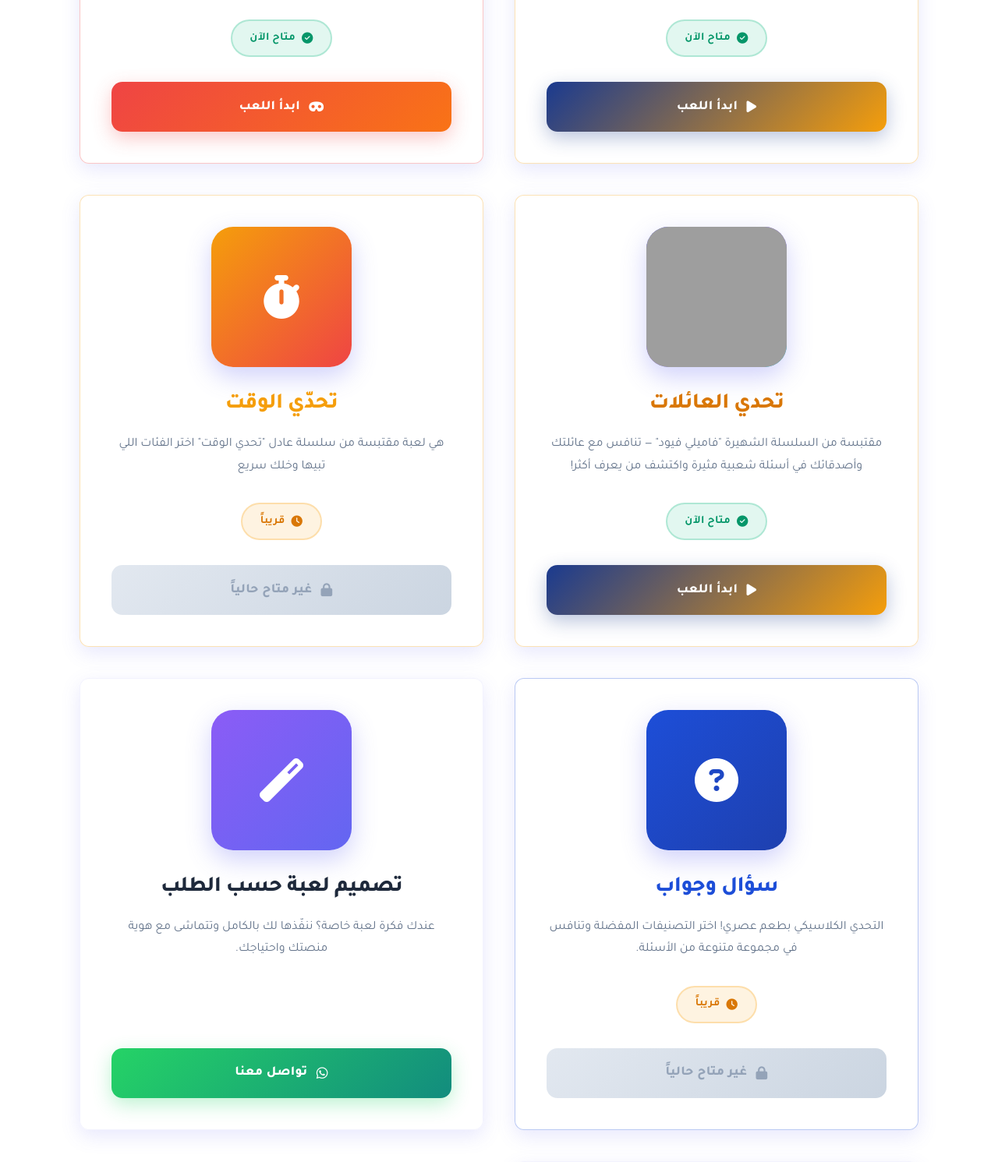
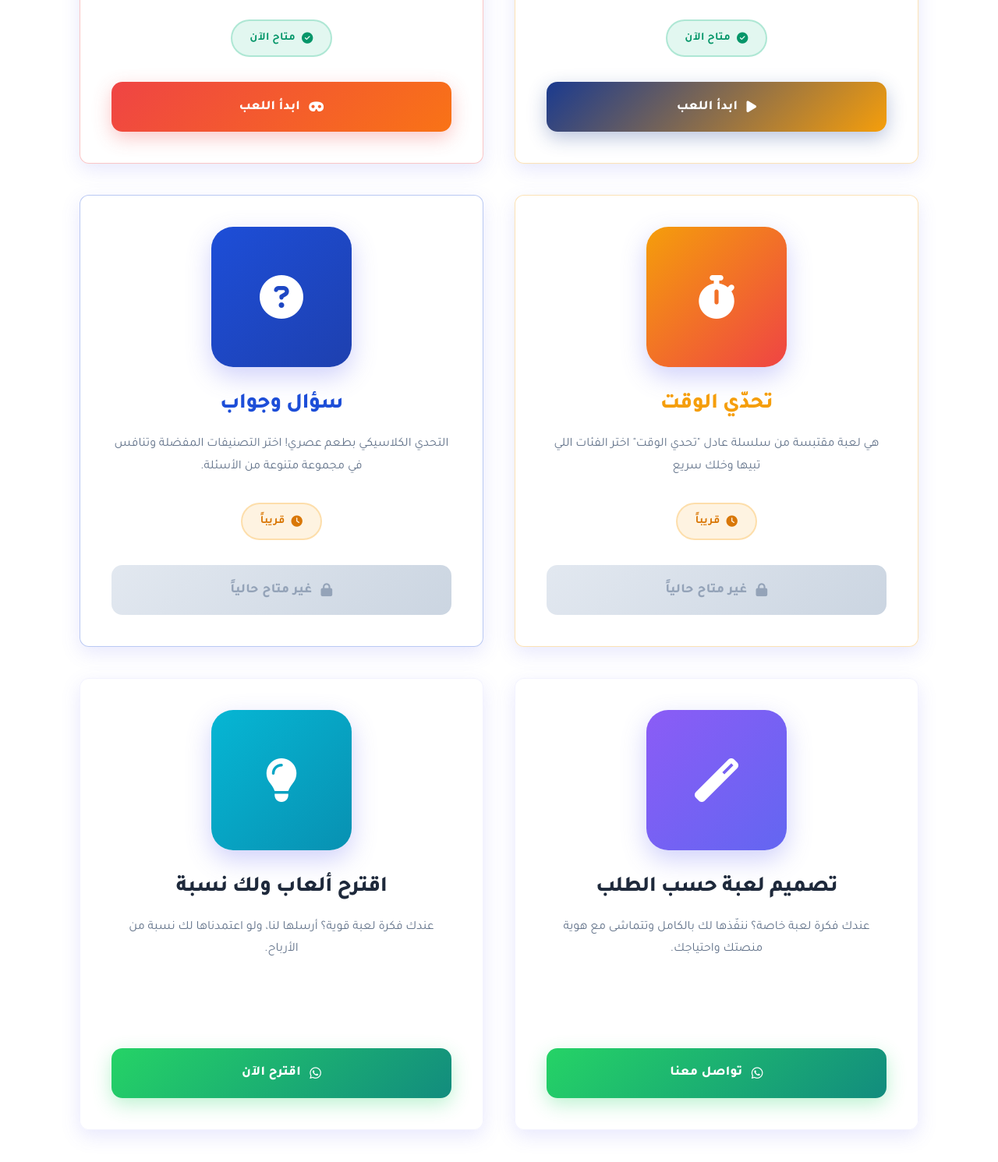
Before and after one commit to faisalim21/wesh_aljawab, a Django app: page / in a window 1280 px wide. Shown: the part 2437-3928 px from the top of the page at 78% size. Run offline with Django 5.2, Linux system fonts and the light colour scheme; data comes from the database, SQL or seed files in the repository; parts of the project's set-up code (start-up, migrations or seed data) failed here and were passed over; grey boxes are pictures that could not be loaded.

Commit message:
وصف التغيير

```diff
--- a/templates/base.html
+++ b/templates/base.html
@@ -1246,31 +1246,7 @@
                 </article>
 
 
-                <!-- كرت تحدي العائلات -->
-                <article class="game-card" style="border: 1.5px solid rgba(245,158,11,0.3);" itemscope itemtype="https://schema.org/Game">
-                    <div class="game-icon" aria-label="تحدي العائلات">
-                        <img src="https://res.cloudinary.com/drbfhq7t1/image/upload/v1773263520/%D9%81%D8%A7%D9%85%D9%84%D9%8A_%D9%81%D9%8A%D9%88%D8%AF_jiygsg.webp"
-                            alt="لعبة تحدي العائلات" width="180" height="180" loading="lazy" decoding="async" itemprop="image">
-                    </div>
-                    <h3 class="game-title" style="color: #d97706;" itemprop="name">تحدي العائلات</h3>
-                    <p class="game-description" itemprop="description">
-                        مقتبسة من السلسلة الشهيرة "فاميلي فيود" — تنافس مع عائلتك وأصدقائك في أسئلة شعبية مثيرة واكتشف من يعرف أكثر!
-                    </p>
-                    <div class="game-status">
-                        <span class="status-badge status-available">
-                            <i class="fas fa-check-circle" aria-hidden="true"></i>
-                            <span>متاح الآن</span>
-                        </span>
-                    </div>
-                    <a href="{% url 'games:feud_home' %}"
-                      class="play-button available"
-                      style="background: linear-gradient(135deg, #1a3a8f, #f59e0b); box-shadow: 0 8px 24px rgba(26,58,143,0.3); color:#fff;"
-                      aria-label="ابدأ لعب تحدي العائلات"
-                      itemprop="url">
-                        <i class="fas fa-play" aria-hidden="true"></i>
-                        <span>ابدأ اللعب</span>
-                    </a>
-                </article>                <!-- 4. لعبة تحدّي الوقت -->
+                           <!-- 4. لعبة تحدّي الوقت -->
                 <article class="game-card" style="border: 1.5px solid rgba(245,158,11,0.3);" itemscope itemtype="https://schema.org/Game">
                     <div class="game-icon" aria-label="تحدّي الوقت" style="background: linear-gradient(135deg, #f59e0b 0%, #ef4444 100%);">
                         <i class="fas fa-stopwatch" aria-hidden="true"></i>
```
Also changed, not shown: templates/games/feud/feud_contestants.html (+4 -4 lines).
